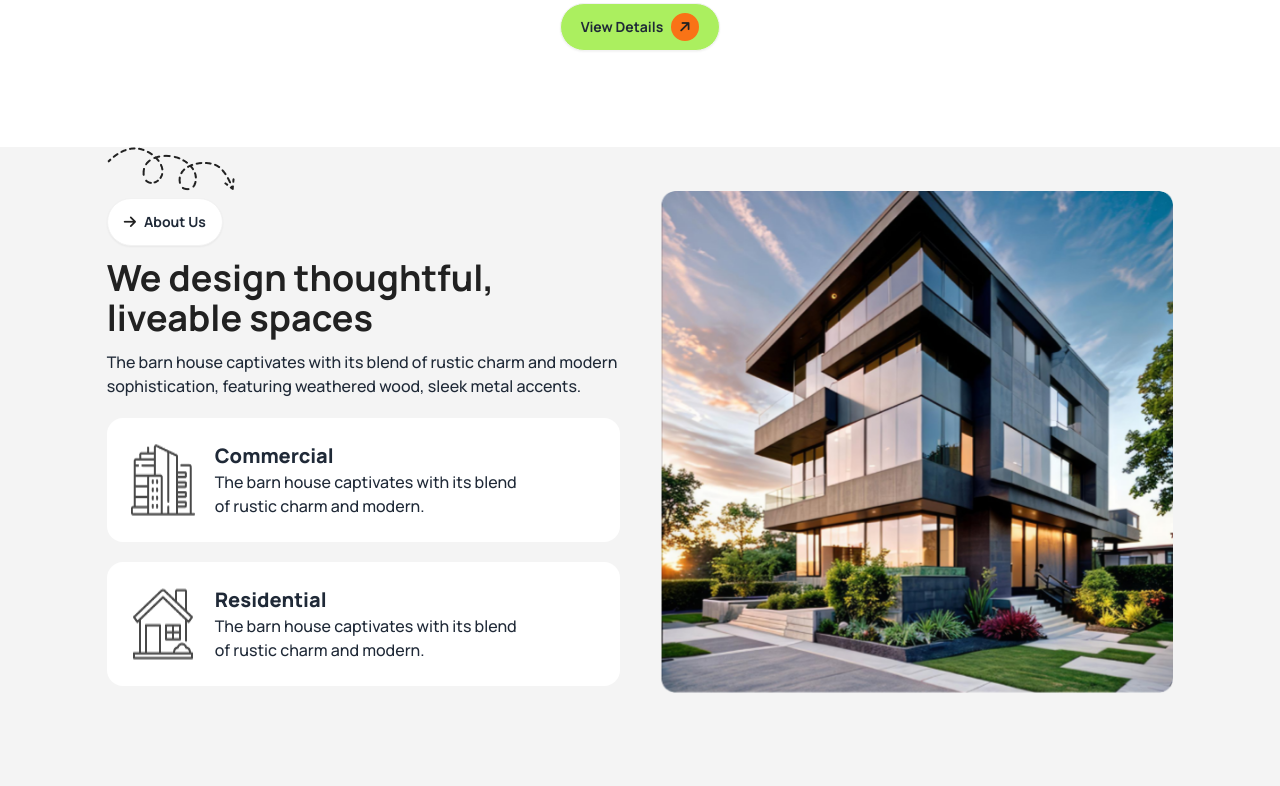
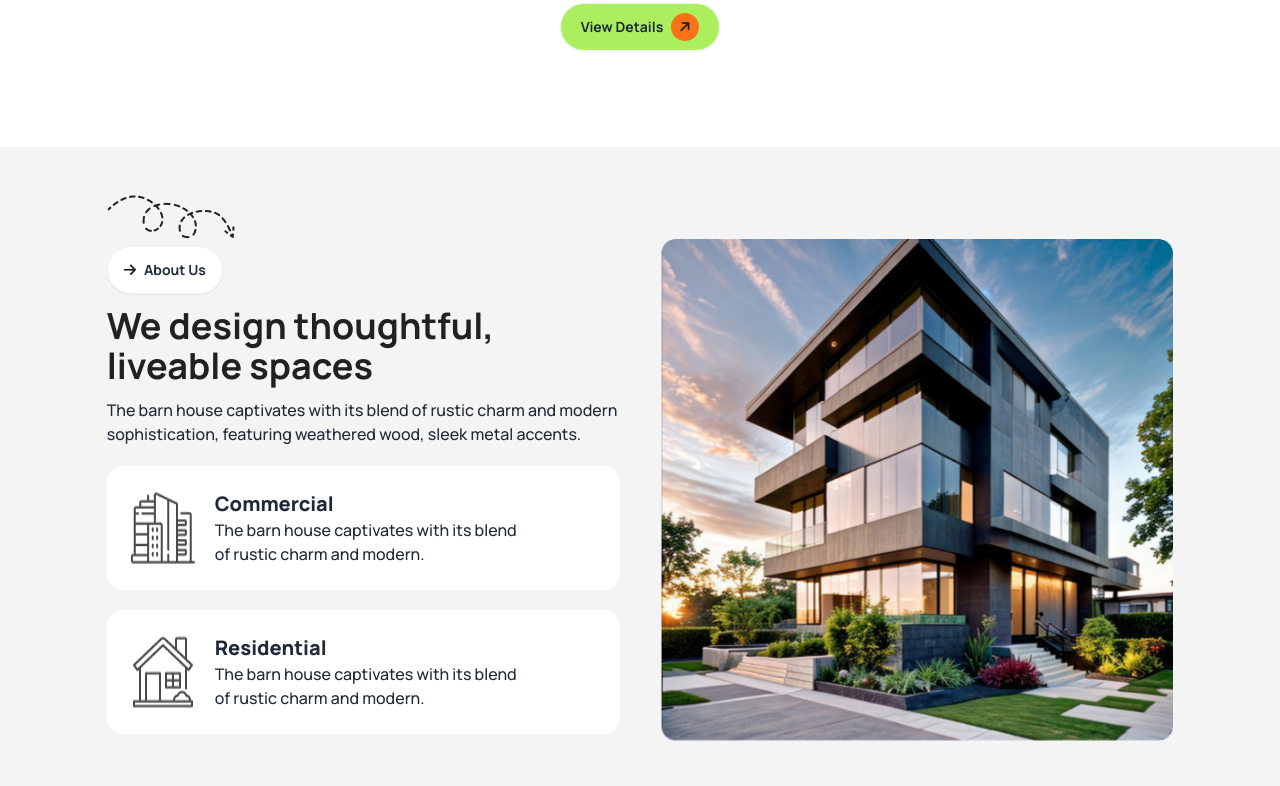
Before and after one commit to UdoyM-1803/Assignment-03, a plain HTML site: page index.html in a window 1280 px wide. Shown: the part 667-1453 px from the top of the page. Drawn offline with nearby package versions, Linux system fonts and the light colour scheme.

Commit message:
margin, padding updated

```diff
--- a/index.html
+++ b/index.html
@@ -122,9 +122,9 @@
 
     <!-- Main Section........................... -->
     <main class="mt-24">
-        <div class="bg-main-bg">
+        <div class="bg-main-bg py-12">
             <!-- Liveable Space Section.......... -->
-            <section class="w-10/12 mx-auto my-10">
+            <section class="w-10/12 mx-auto">
                 <img src="assets/Vector.png" alt="">
                 <div class="text-center md:text-left flex flex-col md:flex-row justify-center items-center gap-10 ">
                     <div class="w-full md:w-1/2">
@@ -224,7 +224,7 @@
         </div>
 
         <!-- Portfolio Section................... -->
-        <section class="w-10/12 mx-auto">
+        <section class="w-10/12 mx-auto my-24">
             <div class="text-center">
                 <div>
                     <a class="btn font-bold bg-dark-02 rounded-3xl text-#ABEF5F80"><i
```
